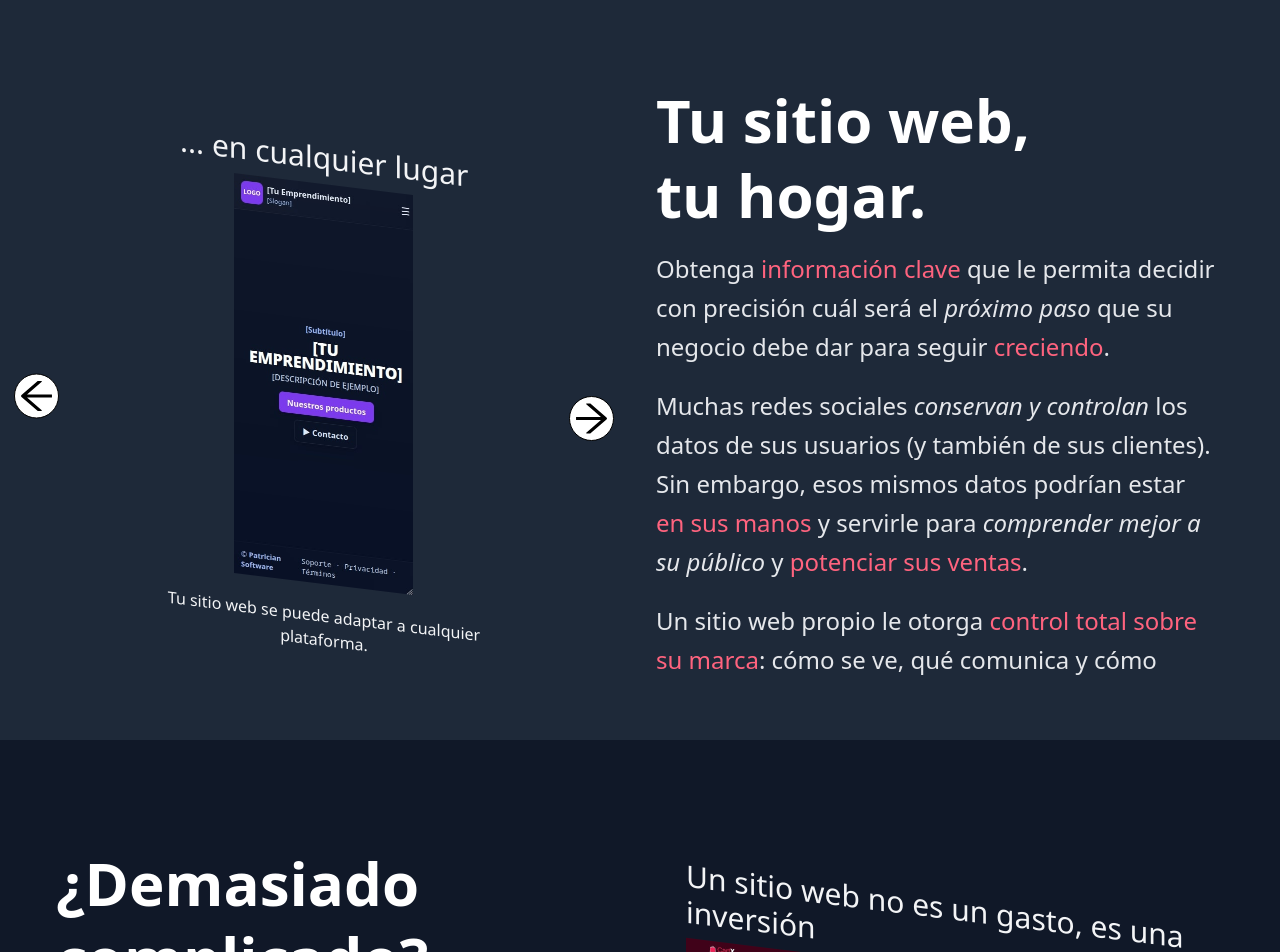
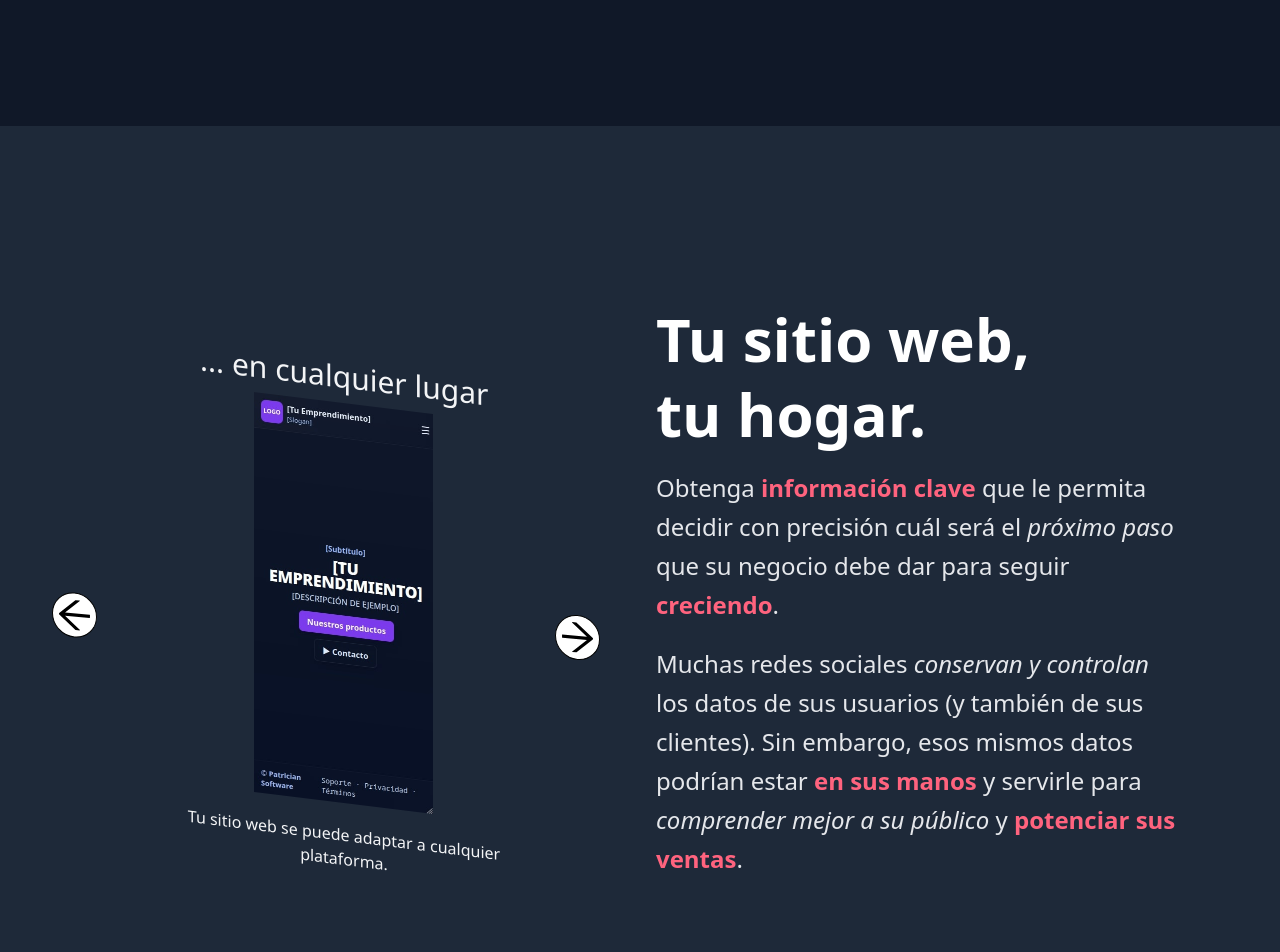
Before and after one commit to brutalkingran/portfolio-esparza, a React (Vite) app: page / in a window 1280 px wide. Shown: the part 1660-2612 px from the top of the page. Built offline with nearby package versions, Linux system fonts and the light colour scheme.

Commit message:
its over?

```diff
--- a/src/components/FigureComponent.jsx
+++ b/src/components/FigureComponent.jsx
@@ -6,9 +6,9 @@ description,
 pageLink,
 pageRepository }) => {
   return (
-    <figure className="flex flex-col items-center">
+    <figure className="flex flex-col items-center md:mt-0">
       <h3
-        className="skew-y-7 text-3xl mb-2"
+        className="skew-y-7 md:text-3xl text-2xl mb-2"
         dangerouslySetInnerHTML={{ __html: title }}
       />
 
@@ -18,7 +18,7 @@ pageRepository }) => {
         className="skew-y-7 h-full max-h-100"
       />
 
-      <figcaption className="skew-y-7 text-center mt-5 font-medium w-2/3">
+      <figcaption className="skew-y-7 text-center md:mt-5 mt-0 font-medium w-2/3">
         <div dangerouslySetInnerHTML={{ __html: description }} />
 
         {pageLink && (
--- a/src/components/FigureSweepComponent.jsx
+++ b/src/components/FigureSweepComponent.jsx
@@ -18,7 +18,7 @@ const variants = {
   }),
 };
 
-const FigureSweepComponent = ({ children }) => {
+const FigureSweepComponent = ({ children, extraStyle }) => {
   const items = Array.isArray(children) ? children : [children]; // normalizar array
   const [currentPage, setCurrentPage] = useState(0);
   const [direction, setDirection] = useState(1);
@@ -54,7 +54,7 @@ const FigureSweepComponent = ({ children }) => {
 
   return (
     <motion.div
-      className="figure-sweep-container relative flex flex-col items-center justify-center w-full md:w-[45%] mt-8 mx-auto"
+      className={`figure-sweep-container relative flex flex-col items-center justify-center w-full md:w-[45%] md:mt-8 mx-auto ${extraStyle}`}
       initial={{ opacity: 0 }}
       whileInView={{
         opacity: 1,
@@ -72,14 +72,14 @@ const FigureSweepComponent = ({ children }) => {
         <>
           <AiOutlineArrowLeft
             size={45}
-            className="absolute -left-10 top-1/2 transform -translate-y-1/2 cursor-pointer hover:scale-85 transition-all z-20 bg-white border border-black rounded-full"
+            className="absolute md:-left-10 -left-1 top-1/2 skew-y-5 transform -translate-y-1/2 cursor-pointer hover:scale-85 transition-all z-20 bg-white border border-black rounded-full"
             onClick={() => onChangePage(-1, true)}
             color="black"
           />
 
           <AiOutlineArrowRight
             size={45}
-            className="absolute cursor-pointer hover:scale-85 transition-all -right-5 top-1/2 z-20 bg-white border border-black rounded-full"
+            className="absolute cursor-pointer hover:scale-85 transition-all md:-right-1 -right-1 skew-y-5 top-1/2 z-20 bg-white border border-black rounded-full"
             onClick={() => onChangePage(1, true)}
             color="black"
           />
--- a/src/components/Introduction.jsx
+++ b/src/components/Introduction.jsx
@@ -110,7 +110,7 @@ export const Introduction = () => {
         className="absolute bottom-8 left-1/2 -translate-x-1/2 flex flex-col items-center text-white cursor-pointer z-20"
         onClick={() => onScrollTo("proyectos")}
       >
-        <span className="text-2xl">Mis proyectos</span>
+        <span className="text-2xl hidden md:block">Mis proyectos</span>
         <MdKeyboardArrowDown size={24} color="white" />
       </button>
     </section>
--- a/src/components/Projects.jsx
+++ b/src/components/Projects.jsx
@@ -6,7 +6,7 @@ const Projects = () => {
   return (
     <>
       {/* --- SECCIÓN: PROYECTOS --- */}
-      <SectionComponent id="proyectos" extraStyleDiv="dark:bg-gray-900 dark:text-gray-100">
+      <SectionComponent id="proyectos" extraStyleDiv="dark:bg-gray-900 dark:text-gray-100 bg-white pb-50" >
         <div className="md:w-1/2 flex flex-col p-4">
           <h2 className="md:text-6xl text-3xl font-bold leading-tight text-balance dark:text-white">
             Tu presencia en línea importa
@@ -33,7 +33,7 @@ const Projects = () => {
           </div>
         </div>
 
-        <FigureSweepComponent className="flex justify-center items-center">
+        <FigureSweepComponent extraStyle="mt-80">
           <FigureComponent
             title="Proyecto: página de turismo"
             imgSrc="spatium"
@@ -68,7 +68,7 @@ const Projects = () => {
       {/* --- SECCIÓN: IDEAS --- */}
       <SectionComponent
         id="ideas"
-        extraStyleDiv="md:flex-row-reverse bg-gray-400 text-gray-100 dark:bg-gray-800 dark:text-gray-100"
+        extraStyleDiv="md:flex-row-reverse bg-gray-400 text-gray-100 dark:bg-gray-800 dark:text-gray-100 pb-25"
       >
         <div className="md:w-1/2 flex flex-col p-4">
           <h2 className="md:text-6xl text-3xl font-bold leading-tight text-balance dark:text-white">
@@ -100,7 +100,7 @@ const Projects = () => {
           </div>
         </div>
 
-        <FigureSweepComponent className="flex justify-center items-center">
+        <FigureSweepComponent extraStyle="mt-50">
           <FigureComponent
             title="Su espacio, su identidad"
             imgSrc="websample"
@@ -116,7 +116,7 @@ const Projects = () => {
       </SectionComponent>
 
       {/* --- SECCIÓN: INVERSIÓN --- */}
-      <SectionComponent id="inversión" extraStyleDiv="dark:bg-gray-900 dark:text-gray-100">
+      <SectionComponent id="inversión" extraStyleDiv="dark:bg-gray-900 dark:text-gray-100 bg-white pb-45">
         <div className="md:w-1/2 flex flex-col p-4">
           <h2 className="md:text-6xl text-3xl font-bold leading-tight text-balance dark:text-white">
             ¿Demasiado complicado? <strong className="dark:text-rose-400">¡Dejamelo a mí!</strong>
@@ -140,10 +140,10 @@ const Projects = () => {
           </div>
         </div>
 
-        <FigureSweepComponent className="flex justify-center items-center">
+        <FigureSweepComponent extraStyle="mt-80">
           <FigureComponent
             title="<strong>Un sitio web no es un gasto, es una inversión</strong>"
-            imgSrc="cartx"
+            imgSrc="work_scrsht"
             description="Ya tiene suficientes desafíos que atender en su negocio; <em>no debería preocuparse también por tareas repetitivas</em> como mantener redes sociales, gestionar consultas o actualizar información.
             Ahí es donde entro yo: <strong className='dark:text-rose-400'>mi trabajo consiste en automatizar procesos y simplificar su día a día</strong>, para que pueda enfocarse en lo que realmente importa.
             <em>Cada minuto que ahorre hoy será una preocupación menos mañana.</em>"
--- a/src/components/SectionComponent.jsx
+++ b/src/components/SectionComponent.jsx
@@ -2,7 +2,7 @@ const SectionComponent = ({ children, id, extraStyleSection, extraStyleDiv }) =>
   return (
     <section
       id={id}
-      className={`min-h-screen bg-white dark:bg-gray-900 text-gray-900 relative font-light overflow-hidden ${extraStyleSection}`}
+      className={`md:pt-20 md:px-10 px-5 flex flex-col md:flex-row justify-between items-center gap-8 min-h-[120vh] md:min-h-screen w-screen md:pb-0 ${extraStyleDiv}`}
     >
       <div
         className={`md:pt-20 md:px-10 px-5 flex flex-col md:flex-row justify-between items-center gap-8 min-h-screen w-screen ${extraStyleDiv}`}
```
Also changed, not shown: public/work_scrsht.jpg (added).
